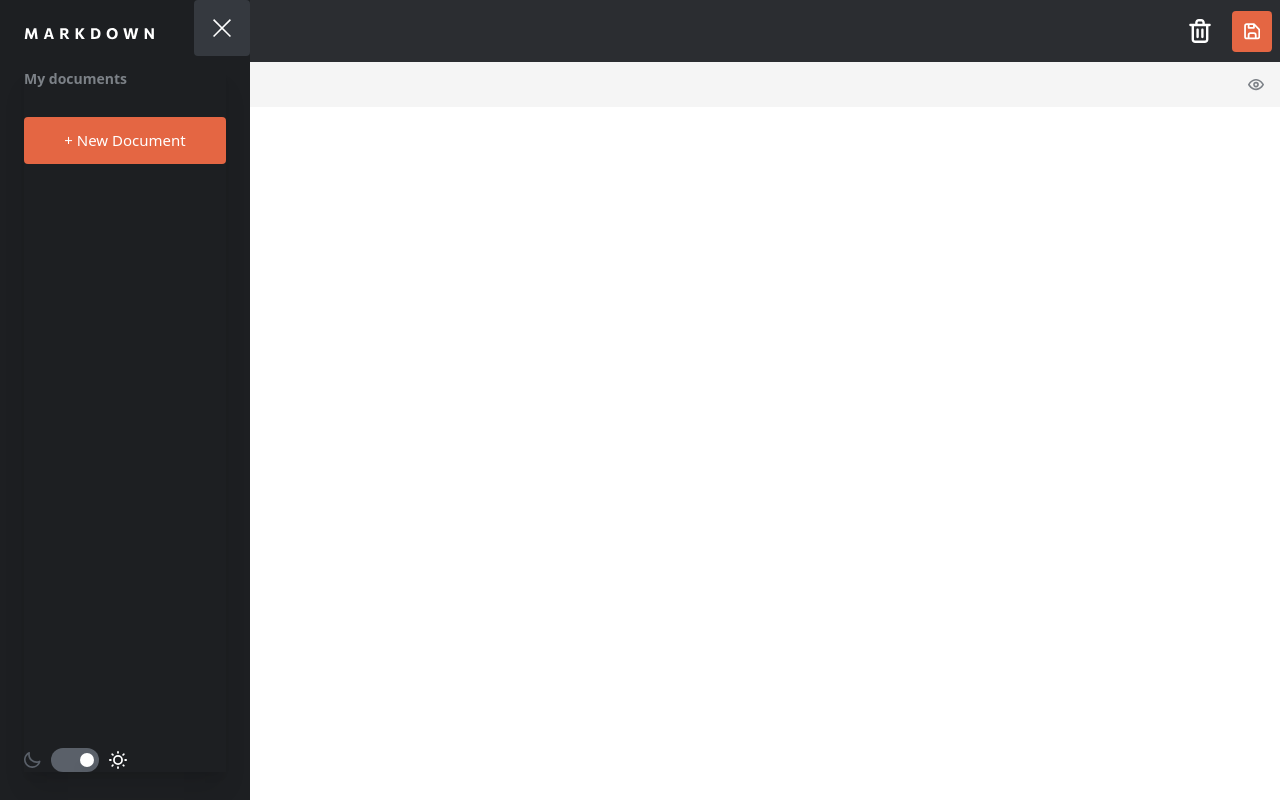
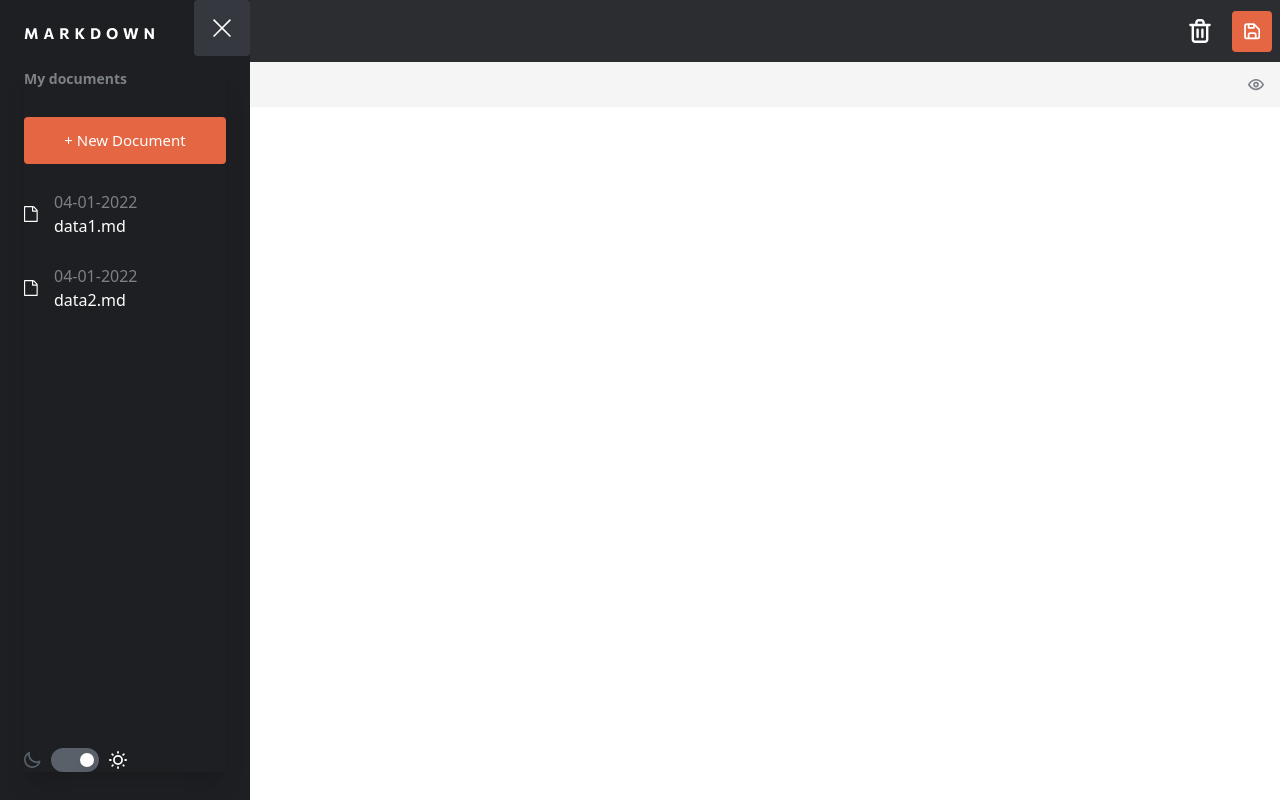
Before and after one commit to YoonJongok/markdown-editor, a React app: page / in a window 1280 px wide. Both pictures are taken after a click on the button 31 px from the left and 31 px from the top of the page. Built offline with nearby package versions, Linux system fonts and the light colour scheme; the HTML template or start-up script is replaced by a standard one.

Commit message:
display the api data through store and move to detail page

```diff
--- a/src/components/Sidebar/Sidebar.tsx
+++ b/src/components/Sidebar/Sidebar.tsx
@@ -1,9 +1,11 @@
-import React from 'react';
+import React, { useEffect, useState } from 'react';
 import Drawer from '../ui/Drawer';
 import { Button } from '../ui/Button/Button';
-import { FlexBoxRow } from '../ui/FlexBoxRow/FlexBoxRow';
 import { ReactComponent as DocumentIcon } from '../../assets/icons/icon-document.svg';
 import { Link } from 'react-router-dom';
+import { useAtom } from 'jotai';
+import { fetchMarkdownDocumentsAtom } from '../../store/jotai';
+import { FlexBoxColumn } from '../ui/FlexBoxColumn/FlexBoxColumn';
 
 interface SidebarProps {
   isOpen: boolean;
@@ -11,20 +13,34 @@ interface SidebarProps {
 }
 
 export const Sidebar: React.FC<SidebarProps> = ({ isOpen, setIsOpen }) => {
-  // TODO: Implement documentList store for Sidebar and Home
+  const [documents, fetchDocuments] = useAtom(fetchMarkdownDocumentsAtom);
+  const [loading, setLoading] = useState(true);
+
+  useEffect(() => {
+    if (loading) {
+      fetchDocuments();
+      setLoading(false);
+    }
+  }, [fetchDocuments, loading, setLoading]);
 
   return (
     <Drawer isOpen={isOpen} setIsOpen={setIsOpen} title='My documents'>
-      <Button btnValue='+ New Document' fullWidth onClick={() => setIsOpen((prev) => !prev)} />
-      {/* {documentList.map((document) => (
-        <FlexBoxRow key={crypto.randomUUID()} intent={'flexStartCenter'} className='gap-4'>
-          <DocumentIcon />
-          <Link to={`/${document.name}`} className='flex flex-col items-start'>
-            <h5 className='text-grey-4 font-thin'>{document.createdAt}</h5>
-            <h5 className='text-white font-light'>{document.name}</h5>
+      <Button btnValue='+ New Document' fullWidth onClick={() => setIsOpen(false)} />
+      {!loading &&
+        documents.map((document) => (
+          <Link
+            key={crypto.randomUUID()}
+            to={`/${document.name}`}
+            onClick={() => setIsOpen(false)}
+            className='flex justify-start items-center gap-4 rounded-sm hover:bg-black-1'
+          >
+            <DocumentIcon />
+            <FlexBoxColumn className='items-start'>
+              <h5 className='text-grey-4 font-thin'>{document.createdAt}</h5>
+              <h5 className='text-white font-light'>{document.name}</h5>
+            </FlexBoxColumn>
           </Link>
-        </FlexBoxRow>
-      ))} */}
+        ))}
     </Drawer>
   );
 };
--- a/src/pages/Router/Router.tsx
+++ b/src/pages/Router/Router.tsx
@@ -11,17 +11,27 @@ import Layout from '../../components/Layout';
 const router = createBrowserRouter(
   createRoutesFromElements(
     <>
-      <Route path='/' element={<Home />} />
-      <Route path=':id' element={<div>About ID</div>} />
+      <Route
+        path='/'
+        element={
+          <Layout>
+            <Home />
+          </Layout>
+        }
+      />
+      <Route
+        path='/:id'
+        element={
+          <Layout>
+            <div>About ID</div>
+          </Layout>
+        }
+      />
       <Route path='*' element={<Navigate to='/' replace />} />
     </>
   )
 );
 
 export const Router = () => {
-  return (
-    <Layout>
-      <RouterProvider router={router} />
-    </Layout>
-  );
+  return <RouterProvider router={router} />;
 };
--- a/src/store/jotai.ts
+++ b/src/store/jotai.ts
@@ -1,5 +1,4 @@
 import { fetchDocuments } from '../components/api/documents/fetchDocuments';
-import documents from '../config/data.json';
 import { atom } from 'jotai';
 
 export type MarkdownData = {
@@ -14,6 +13,6 @@ export const fetchMarkdownDocumentsAtom = atom(
   (get) => get(documentsAtom),
   async (_get, set) => {
     const documents = await fetchDocuments();
-    set(documentsAtom, documents);
+    set(documentsAtom, documents || []);
   }
 );
```
